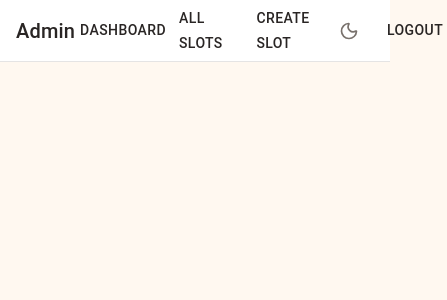
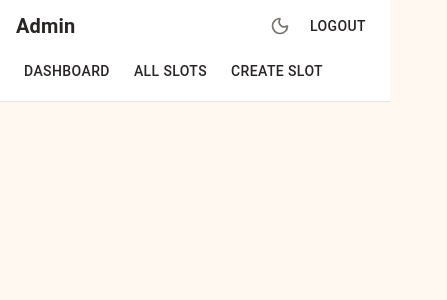
Before and after one commit to farisdanish/Affy, a React (Create React App) app in the folder client/: page /workspace in a window 390 px wide. Shown: the top 300 px of the page, 447 px wide, since content can reach past the window. Built offline with nearby package versions, Linux system fonts and the light colour scheme; no server answers; sample sign-in values are in the browser's storage; the HTML template or start-up script is replaced by a standard one.

Commit message:
fix(ui): improve mobile workspace layout and dark-theme contrast

```diff
--- a/client/src/components/common/AppButton.js
+++ b/client/src/components/common/AppButton.js
@@ -24,11 +24,11 @@ const AppButton = ({
                 ? {
                     background: 'var(--primary)',
                     color: '#fff',
-                    boxShadow: '0 4px 12px rgba(249, 115, 22, 0.25)',
+                    boxShadow: '0 4px 12px var(--primary-shadow)',
                     '&:hover': {
                         background: 'var(--primary-hover)',
                         transform: 'translateY(-1px)',
-                        boxShadow: '0 6px 16px rgba(249, 115, 22, 0.35)',
+                        boxShadow: '0 6px 16px var(--primary-shadow)',
                     },
                     '&:active': { transform: 'translateY(0)' },
                 }
--- a/client/src/components/common/AppInput.js
+++ b/client/src/components/common/AppInput.js
@@ -5,10 +5,23 @@ const AppInput = ({ sx = {}, ...props }) => (
     <TextField
         fullWidth
         InputLabelProps={{
-            sx: { color: 'var(--text-muted)' },
+            sx: {
+                color: 'var(--text-muted)',
+                '&.Mui-focused': { color: 'var(--primary)' },
+            },
             ...(props.InputLabelProps || {}),
         }}
         sx={{
+            '& .MuiInputBase-input': {
+                color: 'var(--text)',
+                '&::placeholder': {
+                    color: 'var(--text-muted)',
+                    opacity: 1,
+                },
+            },
+            '& .MuiSvgIcon-root': {
+                color: 'var(--text-muted)',
+            },
             '& .MuiOutlinedInput-root': {
                 borderRadius: 'var(--radius)',
                 color: 'var(--text)',
--- a/client/src/components/common/EmptyState.js
+++ b/client/src/components/common/EmptyState.js
@@ -14,9 +14,9 @@ const EmptyState = ({
         sx={{
             border: '1px dashed var(--border)',
             borderRadius: 'var(--radius)',
-            p: 6,
+            p: { xs: 4, md: 6 },
             textAlign: 'center',
-            background: 'rgba(249, 115, 22, 0.02)',
+            background: 'var(--primary-light)',
             display: 'flex',
             flexDirection: 'column',
             alignItems: 'center',
--- a/client/src/components/layout/MerchantLayout.js
+++ b/client/src/components/layout/MerchantLayout.js
@@ -1,6 +1,6 @@
 import React from 'react';
 import { Link, Outlet, useNavigate } from 'react-router-dom';
-import { AppBar, Box, Button, IconButton, Toolbar, Tooltip, Typography } from '@mui/material';
+import { AppBar, Box, Button, IconButton, Stack, Toolbar, Tooltip, Typography } from '@mui/material';
 import { Moon, Sun } from 'lucide-react';
 import { useAuth } from '../../context/AuthContext';
 import { useTheme } from '../../context/ThemeContext';
@@ -28,13 +28,13 @@ const MerchantLayout = () => {
                 elevation={0}
                 sx={{ borderBottom: '1px solid var(--border)', background: 'var(--bg-card)' }}
             >
-                <Toolbar sx={{ gap: 2 }}>
-                    <Typography variant="h6" sx={{ flexGrow: 1 }}>{roleTitle}</Typography>
-                    <Button component={Link} to="/dashboard" color="inherit">Dashboard</Button>
-                    <Button component={Link} to="/workspace/slots" color="inherit">
-                        {user?.role === 'admin' || user?.role === 'developer' ? 'All Slots' : 'My Slots'}
-                    </Button>
-                    <Button component={Link} to="/workspace/slots/new" color="inherit">Create Slot</Button>
+                <Toolbar sx={{ px: { xs: 2, md: 3 }, py: { xs: 1, md: 0.5 } }}>
+                    <Box sx={{ width: '100%' }}>
+                        <Stack direction="row" alignItems="center" justifyContent="space-between" spacing={1}>
+                            <Typography variant="h6" sx={{ color: 'var(--text)', fontWeight: 700 }}>
+                                {roleTitle}
+                            </Typography>
+                            <Stack direction="row" spacing={0.5} alignItems="center">
                                 <Tooltip title={mode === 'light' ? 'Switch to dark mode' : 'Switch to light mode'}>
                                     <IconButton
                                         onClick={toggleTheme}
@@ -46,7 +46,34 @@ const MerchantLayout = () => {
                                         {mode === 'light' ? <Moon size={20} /> : <Sun size={20} />}
                                     </IconButton>
                                 </Tooltip>
-                    <Button onClick={handleLogout} color="inherit">Logout</Button>
+                                <Button onClick={handleLogout} color="inherit" sx={{ color: 'var(--text)', minWidth: 0 }}>
+                                    Logout
+                                </Button>
+                            </Stack>
+                        </Stack>
+
+                        <Stack
+                            direction="row"
+                            spacing={1}
+                            sx={{
+                                mt: 1,
+                                overflowX: 'auto',
+                                pb: 0.5,
+                                scrollbarWidth: 'none',
+                                '&::-webkit-scrollbar': { display: 'none' },
+                            }}
+                        >
+                            <Button component={Link} to="/dashboard" color="inherit" sx={{ color: 'var(--text)', whiteSpace: 'nowrap' }}>
+                                Dashboard
+                            </Button>
+                            <Button component={Link} to="/workspace/slots" color="inherit" sx={{ color: 'var(--text)', whiteSpace: 'nowrap' }}>
+                                {user?.role === 'admin' || user?.role === 'developer' ? 'All Slots' : 'My Slots'}
+                            </Button>
+                            <Button component={Link} to="/workspace/slots/new" color="inherit" sx={{ color: 'var(--text)', whiteSpace: 'nowrap' }}>
+                                Create Slot
+                            </Button>
+                        </Stack>
+                    </Box>
                 </Toolbar>
             </AppBar>
             <Box sx={{ p: { xs: 2, md: 4 } }}>
--- a/client/src/index.css
+++ b/client/src/index.css
@@ -21,6 +21,7 @@
   --border: rgba(41, 37, 36, 0.12);
   --radius: 12px;
   --shadow: 0 4px 24px rgba(249, 115, 22, 0.1);
+  --primary-shadow: rgba(249, 115, 22, 0.3);
 }
 
 /* ============================================
@@ -37,6 +38,7 @@
   --border: rgba(255, 255, 255, 0.08);
   --radius: 12px;
   --shadow: 0 4px 24px rgba(99, 102, 241, 0.1);
+  --primary-shadow: rgba(99, 102, 241, 0.35);
 }
 
 body {
--- a/client/src/pages/merchant/SlotFormPage.js
+++ b/client/src/pages/merchant/SlotFormPage.js
@@ -86,9 +86,9 @@ const SlotFormPage = () => {
     };
 
     return (
-        <AppCard sx={{ maxWidth: 760 }}>
+        <AppCard sx={{ maxWidth: 760, mx: 'auto' }}>
             <CardContent>
-                <Typography variant="h5" sx={{ mb: 3, fontWeight: 700 }}>
+                <Typography variant="h5" sx={{ mb: 3, fontWeight: 700, color: 'var(--text)' }}>
                     {isEdit ? 'Edit Slot' : 'Create Slot'}
                 </Typography>
                 {error && <Alert severity="error" sx={{ mb: 2 }}>{error}</Alert>}
@@ -101,7 +101,7 @@ const SlotFormPage = () => {
                         <AppInput label="End Time" type="datetime-local" value={form.endTime} onChange={handleChange('endTime')} InputLabelProps={{ shrink: true }} />
                         <AppInput label="Capacity" type="number" value={form.capacity} onChange={handleChange('capacity')} />
                         <AppInput label="Location Label" value={form.locationLabel} onChange={handleChange('locationLabel')} />
-                        <Stack direction="row" spacing={1}>
+                        <Stack direction={{ xs: 'column', sm: 'row' }} spacing={1}>
                             <AppButton type="submit" disabled={loading}>
                                 {loading ? 'Saving...' : 'Save Slot'}
                             </AppButton>
```
Also changed, not shown: client/src/pages/dashboard/Dashboard.js (+20 -11 lines), client/src/pages/merchant/SlotListPage.js (+19 -5 lines). Lines whose indentation alone changed are shown as unchanged.
